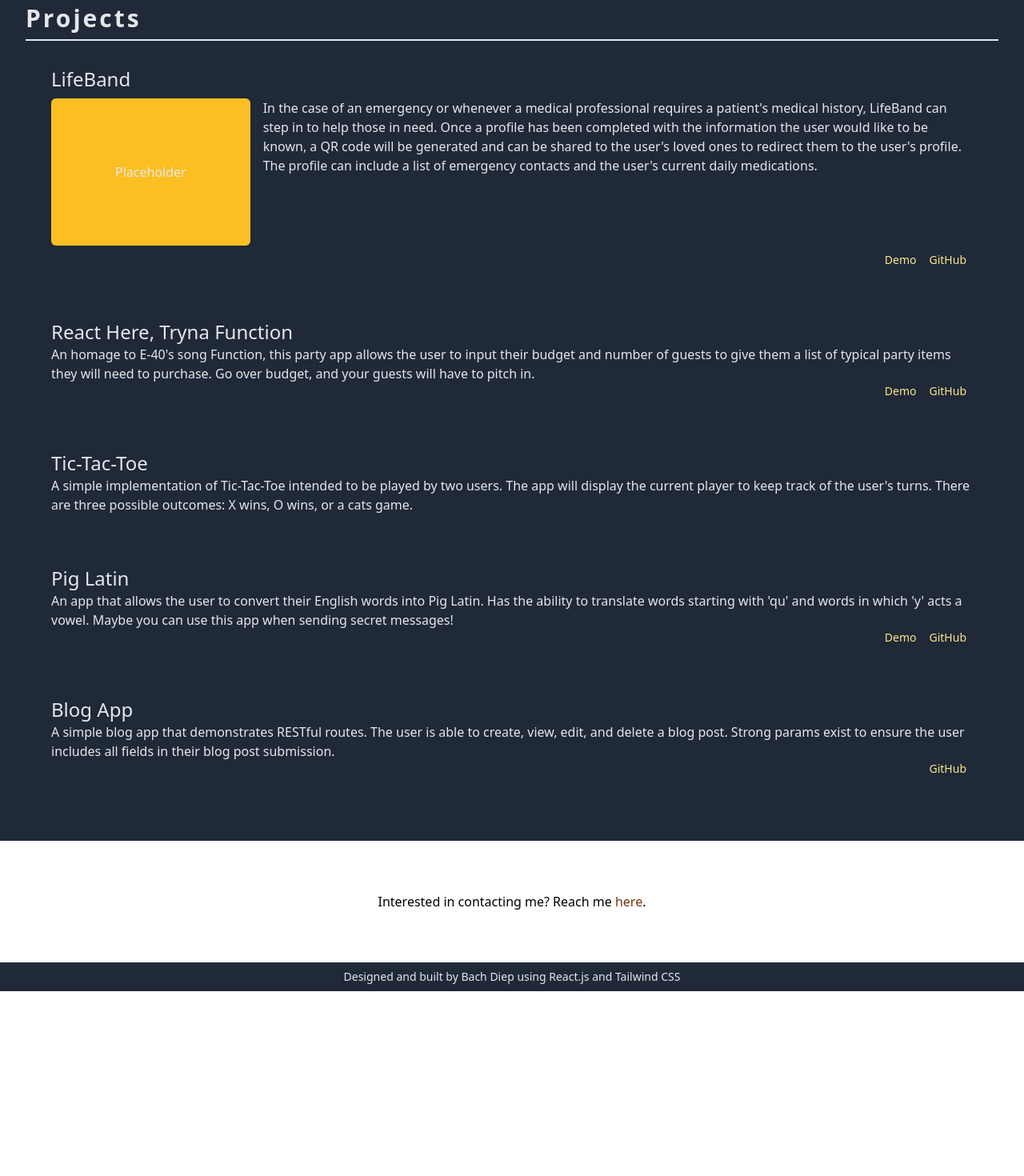
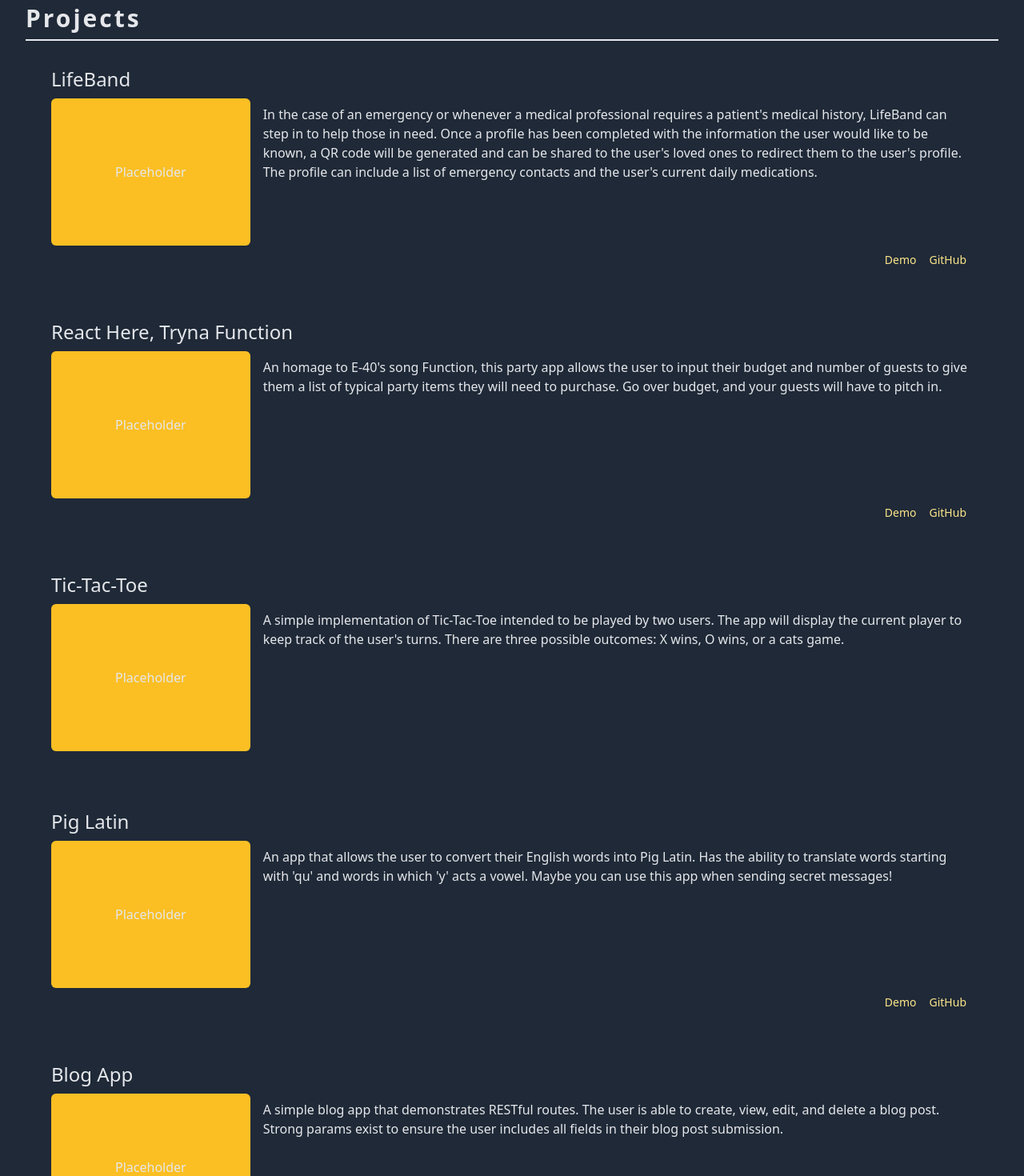
Before and after one commit to bndiep/bndiep.github.io, a React (Create React App) app: page / in a window 1280 px wide. Shown: the part 1700-3170 px from the top of the page at 80% size. Before the commit the page ends 2939 px from the top, so only its background shows below. Built offline with nearby package versions, Linux system fonts and the light colour scheme.

Commit message:
adds a temporary button with the intention of it expanding the menu

```diff
--- a/src/App.js
+++ b/src/App.js
@@ -3,10 +3,10 @@ function App() {
   return (
     <div className="">
       <header className="">
-        <div className="h-16 bg-gray-800 md:hidden">
-
+        <div className="h-16 p-4 bg-gray-800 flex justify-end items-center sm:hidden">
+          <button className="w-12 h-12 text-white text-sm border border-white rounded-lg">Temp</button>
         </div>
-        <ul className="hidden md:flex flex-row justify-end">
+        <ul className="hidden sm:flex flex-row justify-end">
           <li className="p-4"><a href="/">Home</a></li>
           <li className="p-4"><a href="#skills">Skills</a></li>
           <li className="p-4"><a href="#projects">Projects</a></li>
@@ -103,8 +103,8 @@ function App() {
           <div className="p-8">
             <h4 className="text-2xl">LifeBand</h4>
             <div className="my-2 flex flex-col md:flex-row">
-              <span className="mr-2 p-20 bg-yellow-400 border-yellow-800 rounded-md">Placeholder</span>
-              <p className="ml-2">
+              <span className="mr-2 p-20 bg-yellow-400 border-yellow-200 rounded-md">Placeholder</span>
+              <p className="my-2 md:ml-2">
                 In the case of an emergency or whenever a medical professional requires a patient's medical history, LifeBand can step in to help those in need. Once a profile has been completed with the information the user would like to be known, a QR code will be generated and can be shared to the user's loved ones to redirect them to the user's profile. The profile can include a list of emergency contacts and the user's current daily medications.
               </p>
               </div>
@@ -116,9 +116,13 @@ function App() {
 
           <div className="p-8">
             <h4 className="text-2xl">React Here, Tryna Function</h4>
-            <p>
+            <div className="my-2 flex flex-col md:flex-row">
+              <span className="mr-2 p-20 bg-yellow-400 border-yellow-200 rounded-md">Placeholder</span>
+              <p className="my-2 md:ml-2">
                 An homage to E-40's song Function, this party app allows the user to input their budget and number of guests to give them a list of typical party items they will need to purchase. Go over budget, and your guests will have to pitch in.
               </p>
+            </div>
+
             <div className="text-yellow-200 text-sm flex justify-end">
               <a className="px-2" href="https://react-here-tryna-function-app.netlify.app">Demo</a>
               <a className="px-2" href="https://github.com/bndiep/party-app">GitHub</a>
@@ -127,9 +131,12 @@ function App() {
 
           <div className="p-8">
             <h4 className="text-2xl">Tic-Tac-Toe</h4>
-            <p>
+            <div className="my-2 flex flex-col md:flex-row">
+              <span className="mr-2 p-20 bg-yellow-400 border-yellow-200 rounded-md">Placeholder</span>
+              <p className="my-2 md:ml-2">
                 A simple implementation of Tic-Tac-Toe intended to be played by two users. The app will display the current player to keep track of the user's turns. There are three possible outcomes: X wins, O wins, or a cats game.
               </p>
+            </div>
             <div className="text-yellow-200 text-sm flex justify-end">
               <a className="px-2" href="https://tictactoe-app.netlify.app"></a>
               <a className="px-2" href="https://github.com/bndiep/tic-tac-toe-app"></a>
@@ -138,9 +145,12 @@ function App() {
 
           <div className="p-8">
             <h4 className="text-2xl">Pig Latin</h4>
-            <p>
+            <div className="my-2 flex flex-col md:flex-row">
+              <span className="mr-2 p-20 bg-yellow-400 border-yellow-200 rounded-md">Placeholder</span>
+              <p className="my-2 md:ml-2">
                 An app that allows the user to convert their English words into Pig Latin. Has the ability to translate words starting with 'qu' and words in which 'y' acts a vowel. Maybe you can use this app when sending secret messages!
               </p>
+            </div>
             <div className="text-yellow-200 text-sm flex justify-end">
               <a className="px-2" href="https://react-pig-latin-app.netlify.app">Demo</a>
               <a className="px-2" href="https://github.com/bndiep/pig-latin-app">GitHub</a>
@@ -149,9 +159,12 @@ function App() {
 
           <div className="p-8">
             <h4 className="text-2xl">Blog App</h4>
-            <p>
+            <div className="my-2 flex flex-col md:flex-row">
+              <span className="mr-2 p-20 bg-yellow-400 border-yellow-200 rounded-md">Placeholder</span>
+              <p className="my-2 md:ml-2">
                 A simple blog app that demonstrates RESTful routes. The user is able to create, view, edit, and delete a blog post. Strong params exist to ensure the user includes all fields in their blog post submission.
               </p>
+            </div>
             <div className="text-yellow-200 text-sm flex justify-end">
               <a className="px-2" href="https://github.com/bndiep/blog-app">GitHub</a>
             </div>
@@ -164,7 +177,7 @@ function App() {
         <p>Interested in contacting me? Reach me <a className="text-yellow-900" href="mailto:bachdiep.dev@gmail.com"> here</a>.</p>
       </div>
 
-      <footer className="py-2 text-sm flex justify-center bg-gray-800 text-gray-200">Designed and built by Bach Diep using React.js and Tailwind CSS</footer>
+      <footer className="py-2 text-sm flex justify-center text-gray-400">Designed and built by Bach Diep using React.js and Tailwind CSS</footer>
     </div>
   )
 }
```
Lines whose indentation alone changed are shown as unchanged.
